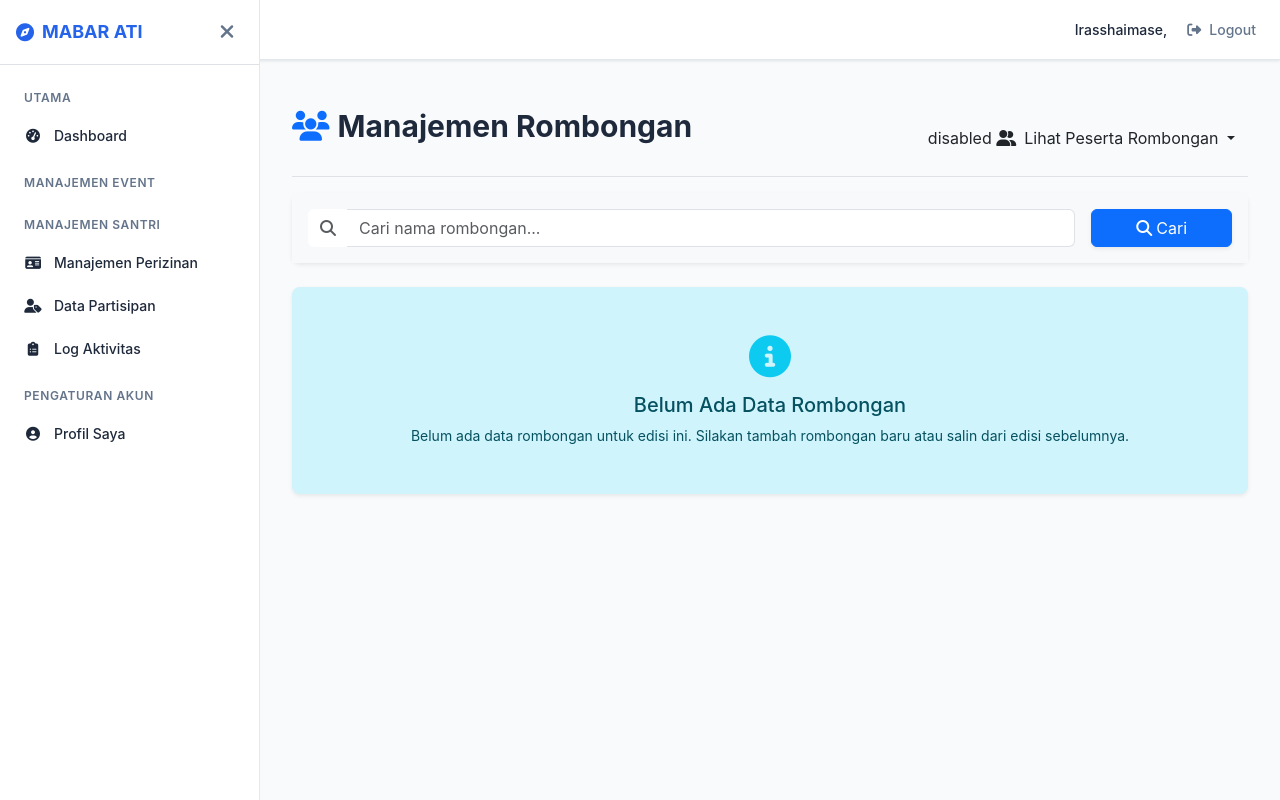
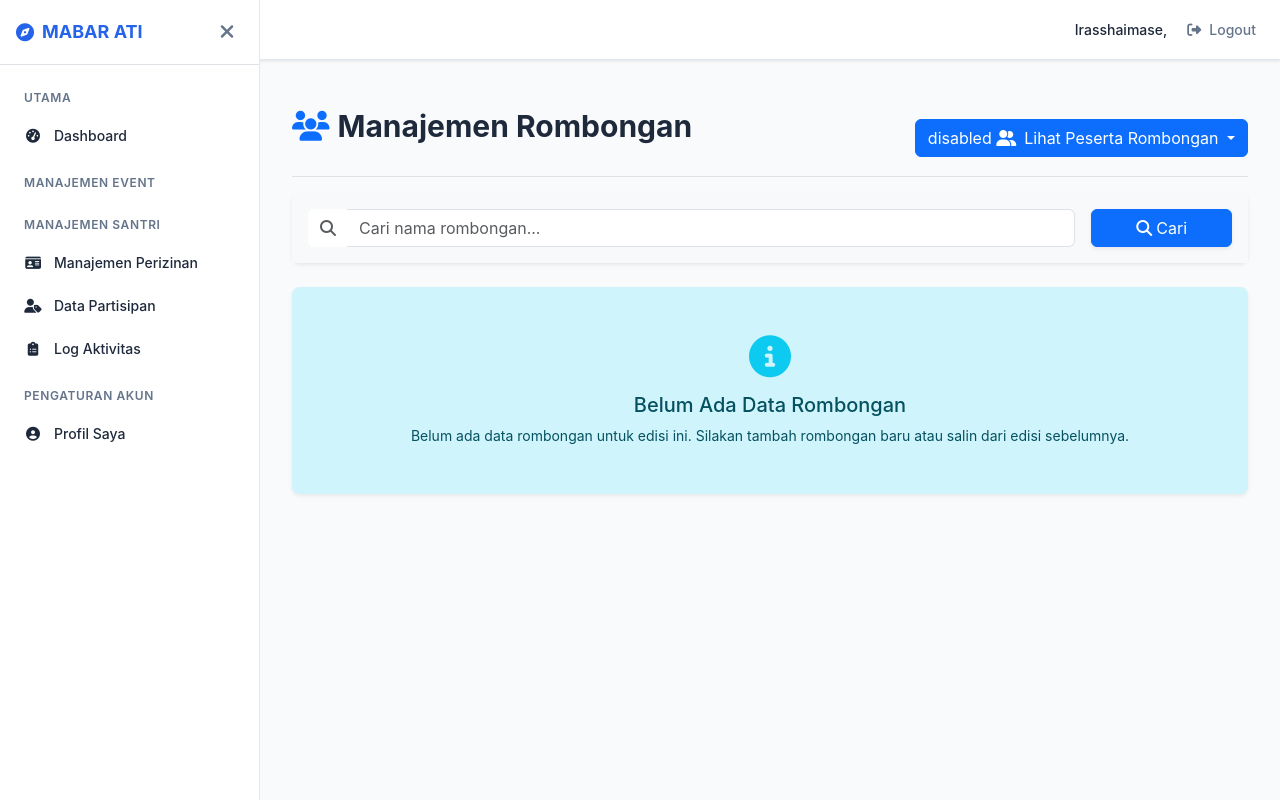
Before and after one commit to ibnualwan22/mabar-ati, a Python web app: template app/admin/templates/manajemen_rombongan.html in a window 1280 px wide. Run offline with Jinja, Linux system fonts and the light colour scheme; the template is opened without the code that fills it, so the values that code supplies are empty; some libraries are stand-ins or nearby versions.

Commit message:
add warna doang hhehe

```diff
--- a/app/admin/templates/manajemen_rombongan.html
+++ b/app/admin/templates/manajemen_rombongan.html
@@ -22,7 +22,7 @@
   {% endif %}
 
 <div class="dropdown">
-  <button class="btn btn-primary-modern dropdown-toggle" type="button" id="dropdownMenuButton1" data-bs-toggle="dropdown" aria-expanded="false">
+  <button class="btn btn-primary dropdown-toggle" type="button" id="dropdownMenuButton1" data-bs-toggle="dropdown" aria-expanded="false">
 
           {% if not semua_rombongan %}disabled{% endif %}
     <i class="fas fa-user-friends me-2"></i>Lihat Peserta Rombongan
```
